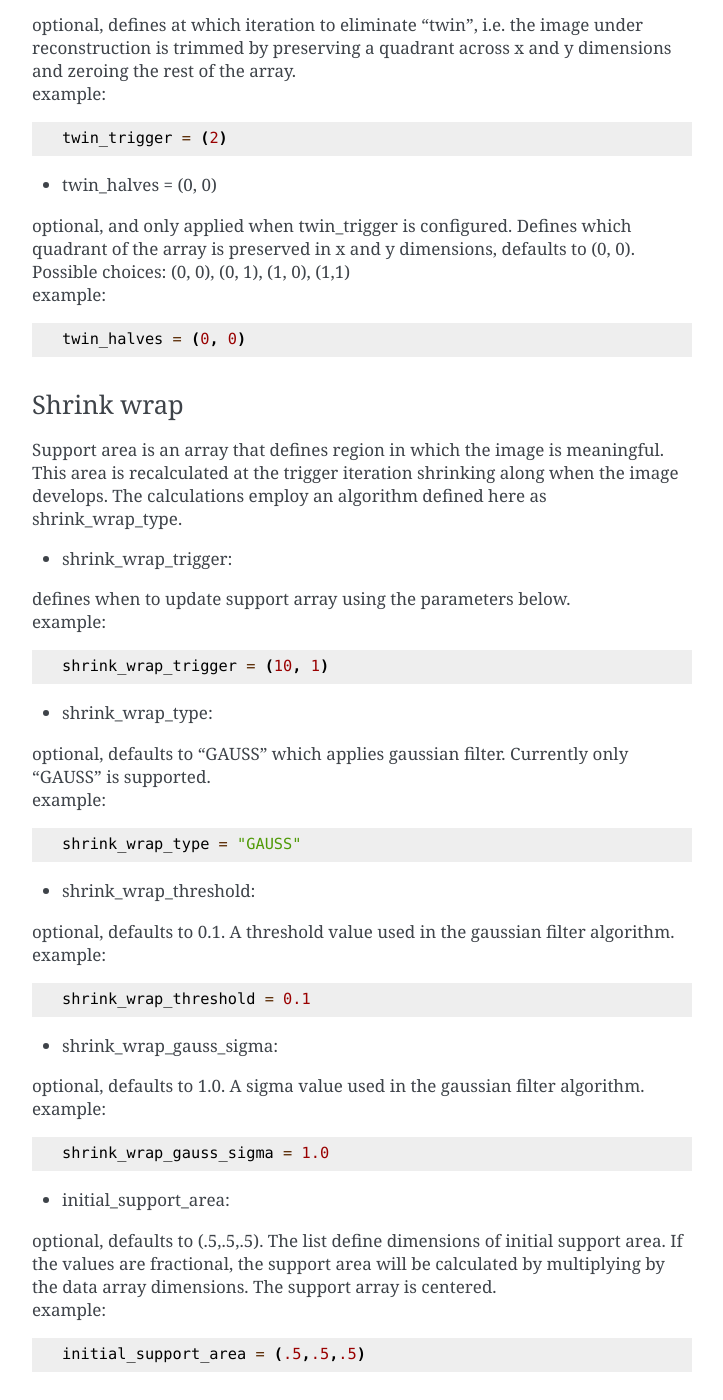
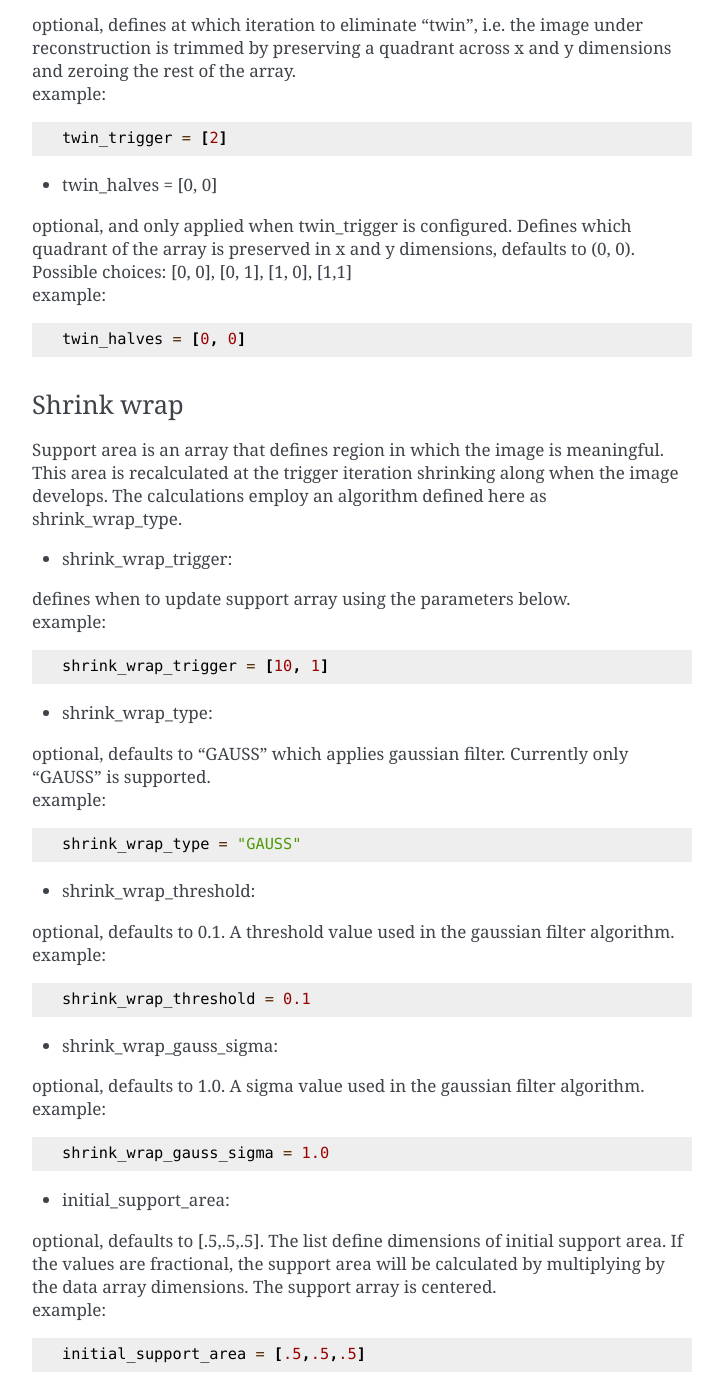
Before and after one commit to AdvancedPhotonSource/cohere, a Sphinx documentation site: the page built from docs/source/config_rec.rst, in a window 1280 px wide and 1400 px high, scrolled down 3475 px. Shown: the whole window, without its empty margins (388-1111 px from the left). Built offline with Sphinx 7.4.7, drawn with Linux system fonts in a browser that asks for light colours; some of the changed text lies outside the part shown.

Commit message:
change docs configuration: using lists instead of tuples

```diff
--- a/docs/source/config_disp.rst
+++ b/docs/source/config_disp.rst
@@ -20,11 +20,11 @@ Parameters
     rampups = 2
 
 - crop:
-| optional, defines a fraction of array at the center that will be subject of visualization. Defaults to (1.0, 1.0, 1.0), i.e. the size of the processed array.
+| optional, defines a fraction of array at the center that will be subject of visualization. Defaults to [1.0, 1.0, 1.0], i.e. the size of the processed array.
 | example:
 ::
 
-    crop = (.5, .5, .5)
+    crop = [.5, .5, .5]
 
 - diffractometer:
 | mandatory, name of diffractometer used in experiment.
--- a/docs/source/config_prep.rst
+++ b/docs/source/config_prep.rst
@@ -32,7 +32,7 @@ Parameters
 | example:
 ::
 
-    roi = (0,256,0,256)
+    roi = [0,256,0,256]
 
 - min_files:
 | optional, defines a minimum number of raw data files in the scan directory. If number of files is less than minimum, the directory is not added to the data.
@@ -46,7 +46,7 @@ Parameters
 | example:
 ::
 
-    exclude_scans = (78,81)
+    exclude_scans = [78,81]
 
 - separate_scans:
 | in typical scenario the data from all scans in experiment are combined. If specified as separate scans, each scan will be processed separately and will have sub-experiment name containing scan index ex. "scan_9", where 9 is scan index
--- a/docs/source/config_rec.rst
+++ b/docs/source/config_rec.rst
@@ -85,7 +85,7 @@ General
 | example:
 ::
 
-    device = (0,1,2,7)
+    device = [0,1,2,7]
 
 - algorithm_sequence:
 | mandatory, defines sequence of algorithms applied in each iteration during modulus projection and during modulus. The "*" charcter means repeat, and the "+" means add to the sequence. The sequence may contain single brackets defining a group that will be repeated by the preceding multiplier. The alphabetic entries: ER, ERpc, HIO, HIOpc define algorithms used in this iteration. The entries will invoke functions as follows: ER definition will invoke 'er' and 'modulus' functions, the ERpc will invoke 'er' and 'pc_modulus', HIO will invoke 'hio' and 'modulus', and HIOpc will invoke 'hio' and 'pc_modulus'. The pc_modulus is implementation of modulus with partial coherence correction. If defining ERpc or HIOpc the pcdi feature must be activated. If not activated, the phasing will use modulus function instead.
@@ -109,15 +109,15 @@ Twin
 | example:
 ::
 
-    twin_trigger = (2)
+    twin_trigger = [2]
 
-- twin_halves = (0, 0)
+- twin_halves = [0, 0]
 | optional, and only applied when twin_trigger is configured. Defines which quadrant of the array is preserved in x and y dimensions, defaults to (0, 0).
-| Possible choices: (0, 0), (0, 1), (1, 0), (1,1)
+| Possible choices: [0, 0], [0, 1], [1, 0], [1,1]
 | example:
 ::
 
-    twin_halves = (0, 0)
+    twin_halves = [0, 0]
 
 Shrink wrap
 +++++++
@@ -128,7 +128,7 @@ Shrink wrap
 | example:
 ::
 
-    shrink_wrap_trigger = (10, 1)
+    shrink_wrap_trigger = [10, 1]
 
 - shrink_wrap_type:
 | optional, defaults to "GAUSS" which applies gaussian filter. Currently only "GAUSS" is supported.
@@ -152,11 +152,11 @@ Shrink wrap
     shrink_wrap_gauss_sigma = 1.0
 
 - initial_support_area:
-| optional, defaults to (.5,.5,.5). The list define dimensions of initial support area. If the values are fractional, the support area will be calculated by multiplying by the data array dimensions. The support array is centered.
+| optional, defaults to [.5,.5,.5]. The list define dimensions of initial support area. If the values are fractional, the support area will be calculated by multiplying by the data array dimensions. The support array is centered.
 | example:
 ::
 
-    initial_support_area = (.5,.5,.5)
+    initial_support_area = [.5,.5,.5]
 
 Phase constrain
 +++++++++++++++
@@ -167,7 +167,7 @@ Phase constrain
 | example:
 ::
 
-    phase_support_trigger = (0, 1, 310)
+    phase_support_trigger = [0, 1, 310]
 
 - phm_phase_min:
 | optional, defaults too -1.57. Defines lower bound phase.
@@ -220,7 +220,7 @@ Partial coherence
 | example:
 ::
 
-    pc_LUCY_kernel = (16, 16, 16)
+    pc_LUCY_kernel = [16, 16, 16]
 
 Low resolution
 ++++++++++++++
@@ -230,21 +230,21 @@ Low resolution
 | example:
 ::
 
-    resolution_trigger = (0, 1, 320)
+    resolution_trigger = [0, 1, 320]
 
 - lowpass_filter_sw_sigma_range:
 | used when applying low resolution to replace support sigma at low resolution iterations. The sigmas are linespaced across the defined range for low resolution iterations. If only one number given, the last sigma will default to support_sigma.
 | example:
 ::
 
-    lowpass_filter_sw_sigma_range = (2.0)
+    lowpass_filter_sw_sigma_range = [2.0]
 
 - lowpass_filter_range:
 | used when applying low resolution to calculate data gauss multiplier. The det values are linespaced for low resolution iterations from first value to last.  The multiplier array is a gauss distribution calculated with sigma of linespaced det across the low resolution iterations. If only one number is given, the last det will default to 1.
 | example:
 ::
 
-    lowpass_filter_range = (.7)
+    lowpass_filter_range = [.7]
 
 averaging
 +++++++++
@@ -254,7 +254,7 @@ averaging
 | example:
 ::
 
-    average_trigger = (-65, 1)
+    average_trigger = [-65, 1]
 
 progress
 ++++++++
@@ -263,7 +263,7 @@ progress
 | example:
 ::
 
-    progress_trigger = (0, 20)
+    progress_trigger = [0, 20]
 
 GA
 ++
@@ -280,7 +280,7 @@ GA
 | example:
 ::
 
-    ga_metrics = ("chi", "sharpness", "area")
+    ga_metrics = ["chi", "sharpness", "area"]
 
 - ga_breed_modes:
 | optional, a list of breeding modes applied to breed consecutive generation. If not defined, or shorter that number of generations, the mode defaults to "sqrt_ab".
@@ -288,35 +288,35 @@ GA
 | example:
 ::
 
-    ga_breed_modes = ("sqrt_ab", "dsqrt", "none")
+    ga_breed_modes = ["sqrt_ab", "dsqrt", "none"]
 
 - ga_cullings:
 | optional, defines how many worst samples to remove in a breeding phase for each generation. If not defined for the generation, the culling defaults to 0.
 | example:
 ::
 
-    ga_cullings = (2,1)
+    ga_cullings = [2,1]
 
 - ga_shrink_wrap_thresholds:
 | optional, a list of threshold values for each generation. The support is recalculated with this threshold after breeding phase. Defaults to configured value of support_threshold.
 | example:
 ::
 
-    ga_shrink_wrap_thresholds = (.15, .1)
+    ga_shrink_wrap_thresholds = [.15, .1]
 
 - ga_shrink_wrap_gauss_sigmas:
 | optional, a list of sigma values for each generation. The support is recalculated with this sigma after breeding phase. Defaults to configured value of support_sigma.
 | example:
 ::
 
-    ga_shrink_wrap_gauss_sigmas = (1.1, 1.0)
+    ga_shrink_wrap_gauss_sigmas = [1.1, 1.0]
 
 - ga_lowpass_filter_sigmas:
 | optional, a list of sigmas that will be used in subsequent generations to calculate Gauss distribution in the space defined by the size of the data and applied it to the data. In the example given below this feature will be used in first two generations.
 | example:
 ::
 
-    ga_lowpass_filter_sigmas = (2.0, 1.5)
+    ga_lowpass_filter_sigmas = [2.0, 1.5]
 
 - ga_gen_pc_start:
 | optional, a number indicating at which generation the pcdi feature will start to be active. If not defined, and the pcdi feature is active, it will start at the first generation.
```
Also changed, not shown: other parts of docs/source/config_rec.rst (+1 -1 lines), docs/source/config_data.rst (+8 -8 lines).
